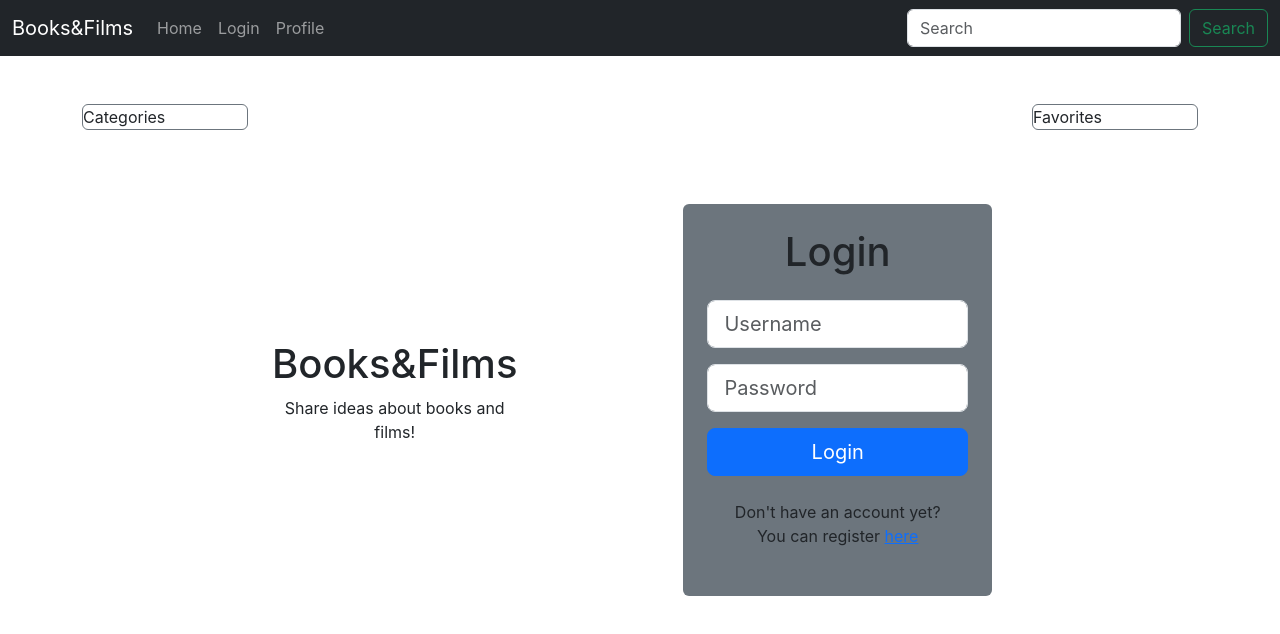
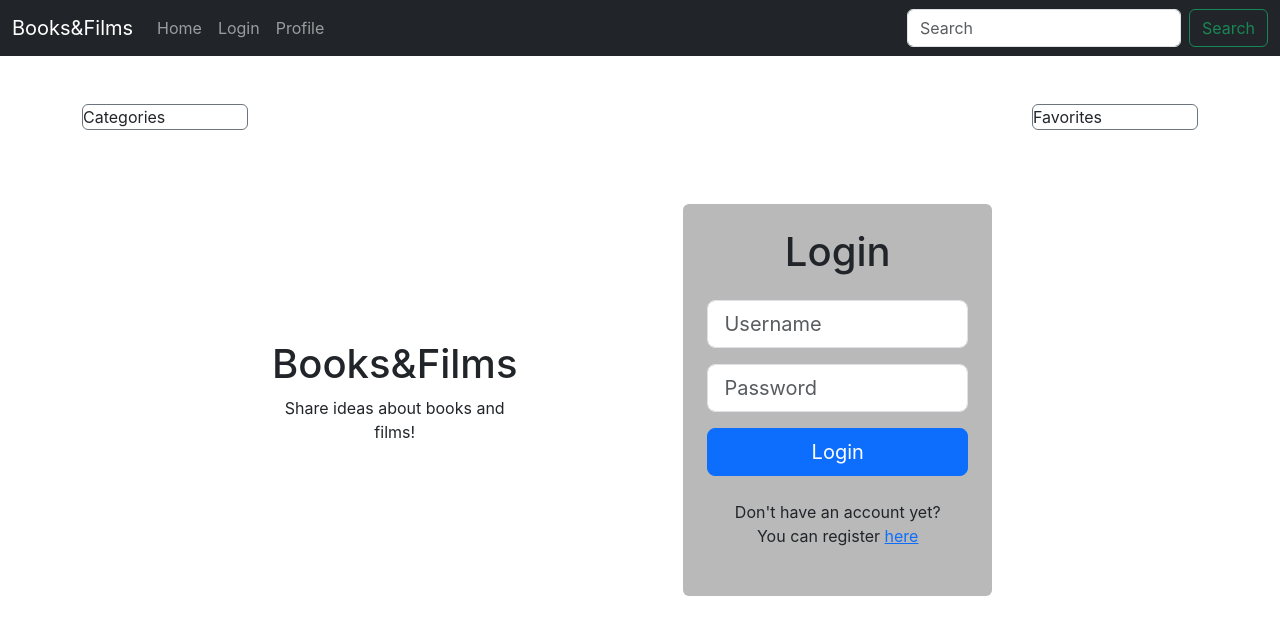
Before and after one commit to Celomarcelo/Books-and-Films-Frontend, a React (Create React App) app in the folder review-platform-frontend/: page /api/login in a window 1280 px wide. Shown: the top 634 px of the page. Built offline with nearby package versions, Linux system fonts and the light colour scheme.

Commit message:
added  class to html
added custom class for background color
realocate setError

```diff
--- a/review-platform-frontend/src/components/Layout.js
+++ b/review-platform-frontend/src/components/Layout.js
@@ -10,7 +10,7 @@ import Profile from './Profile';
 
 function Layout() {
     const location = useLocation();
-    const isAuthPage = location.pathname === '/Register' || location.pathname === '/api/login/';
+    const isAuthPage = location.pathname === '/register' || location.pathname === '/api/login/';
 
     const stickyColumnStyle = {
         position: 'sticky',
--- a/review-platform-frontend/src/components/Login.js
+++ b/review-platform-frontend/src/components/Login.js
@@ -2,6 +2,7 @@ import React, { useState } from 'react';
 import axios from 'axios';
 import { useNavigate } from 'react-router-dom';
 import { Link } from 'react-router-dom';
+import '../assets/css/login_style.css';
 
 
 const Login = () => {
@@ -21,8 +22,10 @@ const Login = () => {
                 localStorage.setItem('token', response.data.access);
                 navigate('/profile/');
             })
-            .catch(error => console.error("Login Error:", error));
-            setError('Enter with a valid ID or password.');
+            .catch(error => {
+                console.error("Login Error:", error);
+                setError('Enter with a valid ID or password.');
+            });
     };
 
     return (
@@ -32,7 +35,7 @@ const Login = () => {
                 <p>Share ideas about books and films!</p>
             </div>
             <form className="p-3" onSubmit={handleSubmit}>
-                <div className="w-100 bg-secondary rounded p-4">
+                <div className="w-100 custom_bg rounded p-4">
                     <div className="text-center mb-4">
                         <h2 className="fs-1">Login</h2>
                         {passwordError && <div className="alert alert-danger mt-3 text-center">{passwordError}</div>}
@@ -62,7 +65,7 @@ const Login = () => {
                     </div>
                     <div className="text-center m-4">
                         <p>
-                            Don't have an account yet? You can register <Link  className="text-primary" to="/Register">here</Link>
+                            Don't have an account yet? You can register <Link className="text-primary" to="/Register">here</Link>
                         </p>
                     </div>
                 </div>
```
